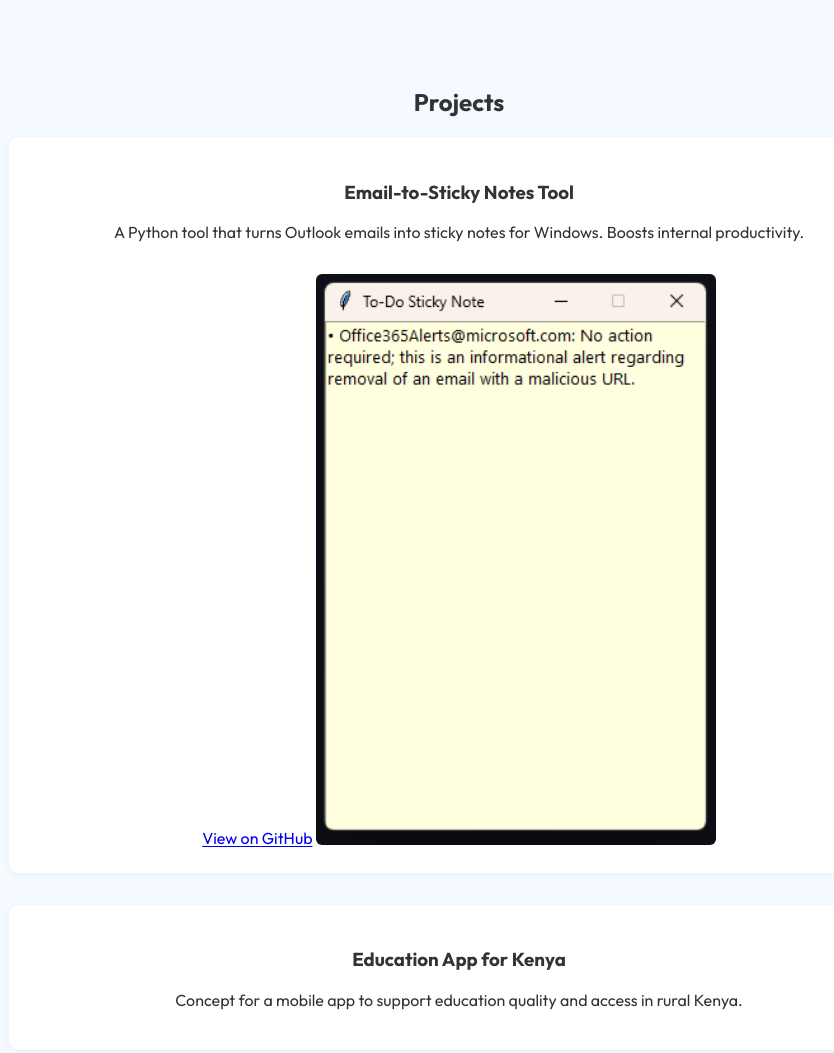
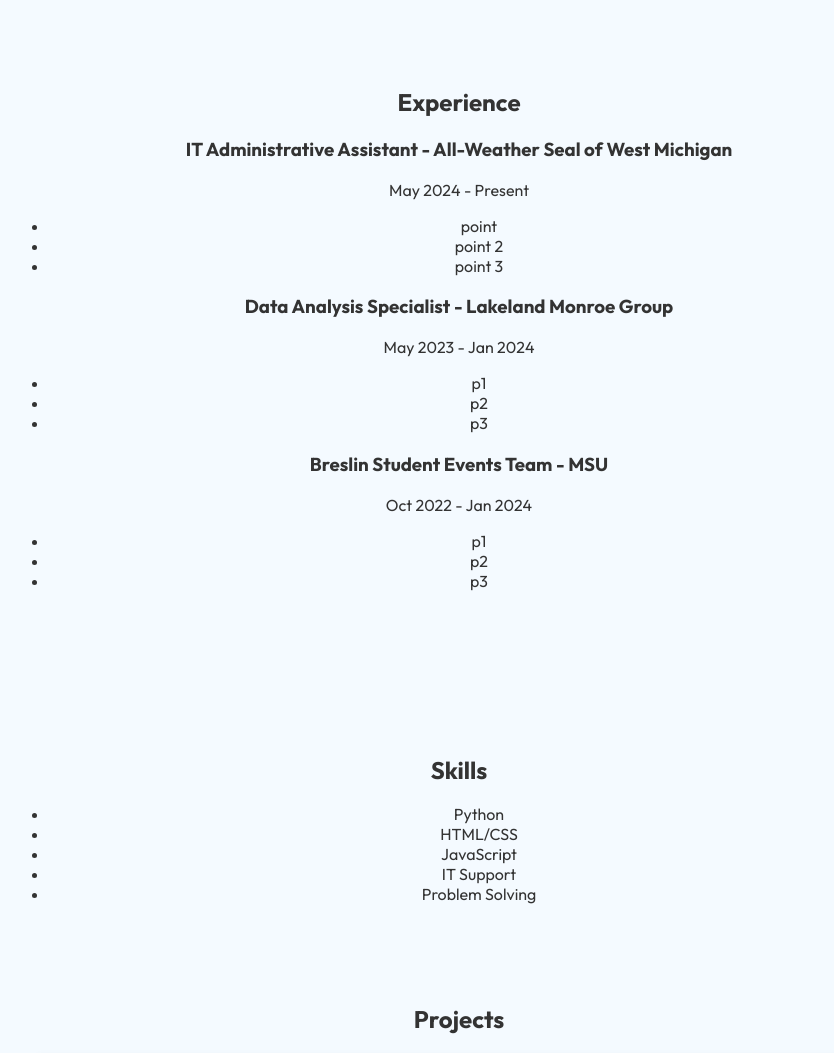
Before and after one commit to jorgeian120/jorgeian120.github.io, a plain HTML site: page index.html in a window 1280 px wide. Shown: the part 721-1774 px from the top of the page, without its empty margins (181-1015 px from the left). Drawn offline with Linux system fonts and the light colour scheme.

Commit message:
Experience

```diff
--- a/index.html
+++ b/index.html
@@ -32,6 +32,39 @@
       With a strong background in IT and a love for clean HTML, I enjoy solving problems with code.
     </p>
   </section>
+  <section id="Experience" class="experience">
+    <h2>Experience</h2>
+    <h3>IT Administrative Assistant - All-Weather Seal of West Michigan</h3>
+    <p class="date-range">May 2024 - Present</p>
+    <ul>
+      <li>point</li>
+      <li>point 2</li>
+      <li>point 3</li>
+    </ul>
+    <h3>Data Analysis Specialist - Lakeland Monroe Group</h3>
+    <p class="date-range">May 2023 - Jan 2024</p>
+    <ul>
+        <li>p1</li>
+        <li>p2</li>
+        <li>p3</li>
+    </ul>
+    <h3>Breslin Student Events Team - MSU</h3>
+    <p class="date-range">Oct 2022 - Jan 2024</p>
+    <ul>
+        <li>p1</li>
+        <li>p2</li>
+        <li>p3</li>
+    </ul>
+  </section>
+  <section id="skills" class="skills">
+    <h2>Skills</h2>
+    <ul>
+      <li>Python</li>
+      <li>HTML/CSS</li>
+      <li>JavaScript</li>
+      <li>IT Support</li>
+      <li>Problem Solving</li>
+    </ul>
 
   <section id="projects" class="projects">
     <h2>Projects</h2>
```
